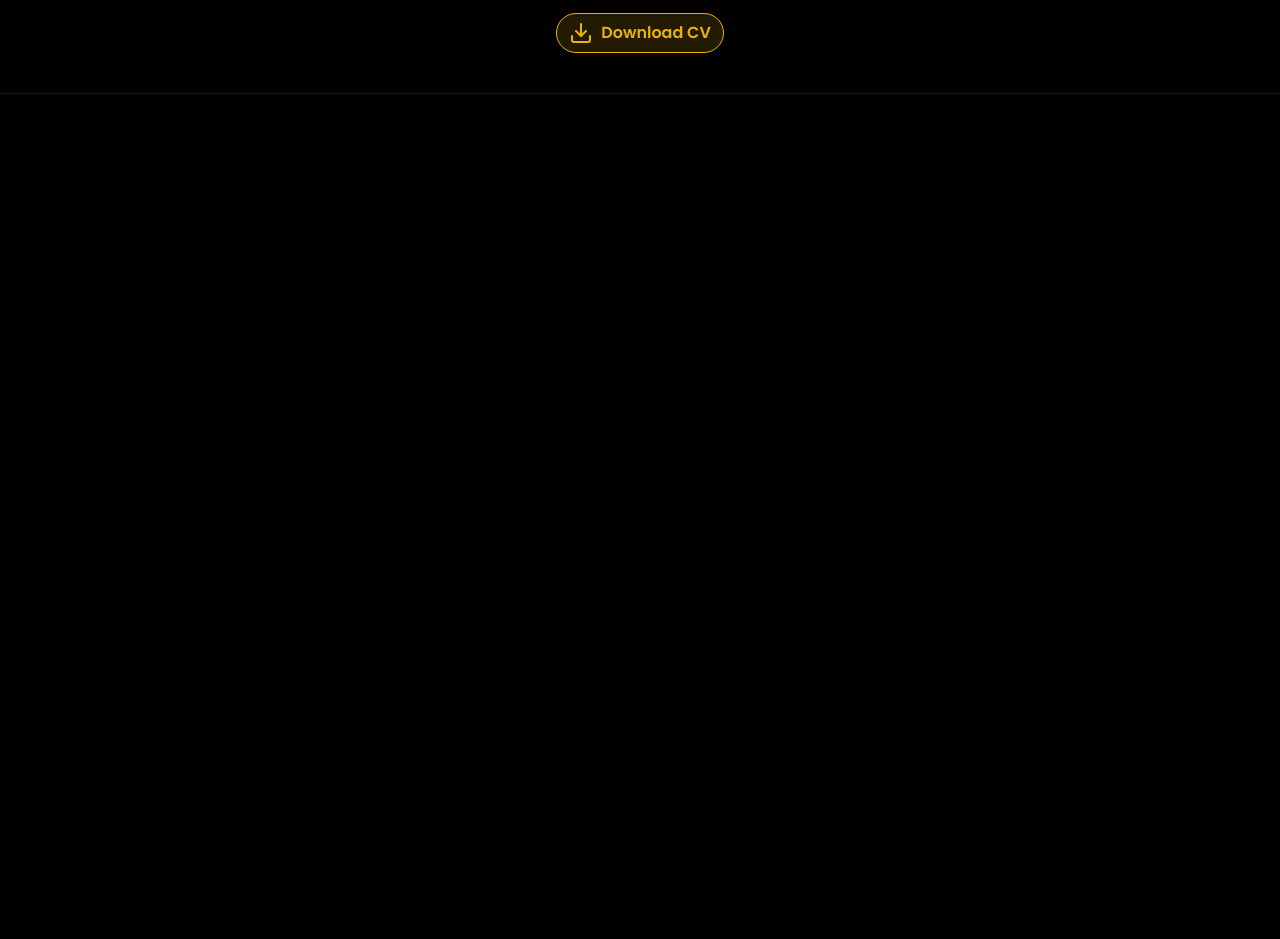
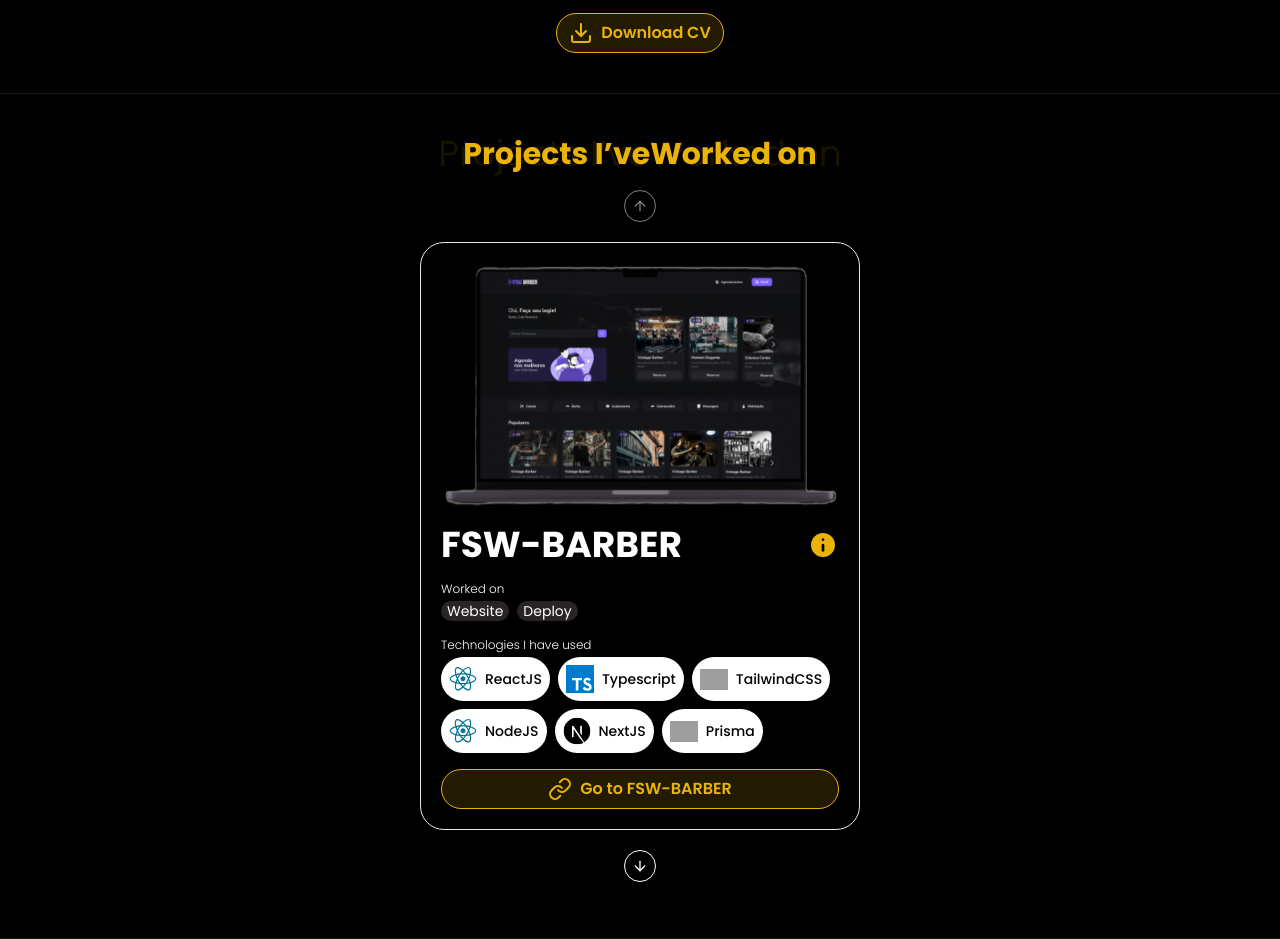
Before and after one commit to GhabrielMolina/portfolio-web, a React (Vite) app: page / in a window 1280 px wide. Shown: the part 6400-7339 px from the top of the page. Before the commit the page ends 6494 px from the top, so only its background shows below. Built offline with nearby package versions, Linux system fonts and the light colour scheme; grey boxes are pictures that could not be loaded.

Commit message:
feat: add projects

```diff
--- a/package.json
+++ b/package.json
@@ -10,6 +10,7 @@
     "preview": "vite preview"
   },
   "dependencies": {
+    "@radix-ui/react-dialog": "^1.1.1",
     "@radix-ui/react-navigation-menu": "^1.2.0",
     "@radix-ui/react-slot": "^1.1.0",
     "class-variance-authority": "^0.7.0",
--- /dev/null
+++ b/src/_components/ui/dialog.tsx
@@ -0,0 +1,122 @@
+"use client"
+
+import * as React from "react"
+import * as DialogPrimitive from "@radix-ui/react-dialog"
+import { X } from "lucide-react"
+
+import { cn } from "@/lib/utils"
+
+const Dialog = DialogPrimitive.Root
+
+const DialogTrigger = DialogPrimitive.Trigger
+
+const DialogPortal = DialogPrimitive.Portal
+
+const DialogClose = DialogPrimitive.Close
+
+const DialogOverlay = React.forwardRef<
+  React.ElementRef<typeof DialogPrimitive.Overlay>,
+  React.ComponentPropsWithoutRef<typeof DialogPrimitive.Overlay>
+>(({ className, ...props }, ref) => (
+  <DialogPrimitive.Overlay
+    ref={ref}
+    className={cn(
+      "fixed inset-0 z-50 bg-black/80  data-[state=open]:animate-in data-[state=closed]:animate-out data-[state=closed]:fade-out-0 data-[state=open]:fade-in-0",
+      className
+    )}
+    {...props}
+  />
+))
+DialogOverlay.displayName = DialogPrimitive.Overlay.displayName
+
+const DialogContent = React.forwardRef<
+  React.ElementRef<typeof DialogPrimitive.Content>,
+  React.ComponentPropsWithoutRef<typeof DialogPrimitive.Content>
+>(({ className, children, ...props }, ref) => (
+  <DialogPortal>
+    <DialogOverlay />
+    <DialogPrimitive.Content
+      ref={ref}
+      className={cn(
+        "fixed left-[50%] top-[50%] z-50 grid w-full max-w-lg translate-x-[-50%] translate-y-[-50%] gap-4 border bg-background p-6 shadow-lg duration-200 data-[state=open]:animate-in data-[state=closed]:animate-out data-[state=closed]:fade-out-0 data-[state=open]:fade-in-0 data-[state=closed]:zoom-out-95 data-[state=open]:zoom-in-95 data-[state=closed]:slide-out-to-left-1/2 data-[state=closed]:slide-out-to-top-[48%] data-[state=open]:slide-in-from-left-1/2 data-[state=open]:slide-in-from-top-[48%] sm:rounded-lg",
+        className
+      )}
+      {...props}
+    >
+      {children}
+      <DialogPrimitive.Close className="absolute right-4 top-4 rounded-sm opacity-70 ring-offset-background transition-opacity hover:opacity-100 focus:outline-none focus:ring-2 focus:ring-ring focus:ring-offset-2 disabled:pointer-events-none data-[state=open]:bg-accent data-[state=open]:text-muted-foreground">
+        <X className="h-4 w-4" />
+        <span className="sr-only">Close</span>
+      </DialogPrimitive.Close>
+    </DialogPrimitive.Content>
+  </DialogPortal>
+))
+DialogContent.displayName = DialogPrimitive.Content.displayName
+
+const DialogHeader = ({
+  className,
+  ...props
+}: React.HTMLAttributes<HTMLDivElement>) => (
+  <div
+    className={cn(
+      "flex flex-col space-y-1.5 text-center sm:text-left",
+      className
+    )}
+    {...props}
+  />
+)
+DialogHeader.displayName = "DialogHeader"
+
+const DialogFooter = ({
+  className,
+  ...props
+}: React.HTMLAttributes<HTMLDivElement>) => (
+  <div
+    className={cn(
+      "flex flex-col-reverse sm:flex-row sm:justify-end sm:space-x-2",
+      className
+    )}
+    {...props}
+  />
+)
+DialogFooter.displayName = "DialogFooter"
+
+const DialogTitle = React.forwardRef<
+  React.ElementRef<typeof DialogPrimitive.Title>,
+  React.ComponentPropsWithoutRef<typeof DialogPrimitive.Title>
+>(({ className, ...props }, ref) => (
+  <DialogPrimitive.Title
+    ref={ref}
+    className={cn(
+      "text-lg font-semibold leading-none tracking-tight",
+      className
+    )}
+    {...props}
+  />
+))
+DialogTitle.displayName = DialogPrimitive.Title.displayName
+
+const DialogDescription = React.forwardRef<
+  React.ElementRef<typeof DialogPrimitive.Description>,
+  React.ComponentPropsWithoutRef<typeof DialogPrimitive.Description>
+>(({ className, ...props }, ref) => (
+  <DialogPrimitive.Description
+    ref={ref}
+    className={cn("text-sm text-muted-foreground", className)}
+    {...props}
+  />
+))
+DialogDescription.displayName = DialogPrimitive.Description.displayName
+
+export {
+  Dialog,
+  DialogPortal,
+  DialogOverlay,
+  DialogClose,
+  DialogTrigger,
+  DialogContent,
+  DialogHeader,
+  DialogFooter,
+  DialogTitle,
+  DialogDescription,
+}
--- a/src/app.tsx
+++ b/src/app.tsx
@@ -6,6 +6,8 @@
   Eye,
   GraduationCap,
   Heart,
+  Info,
+  Link,
   MapPin,
   School,
   Smartphone,
@@ -23,6 +25,7 @@
 import { Card, CardContent } from "./_components/ui/card";
 import Technology from "./_components/technology";
 import { technologyOptions } from "./_constants/technology";
+import { Dialog, DialogTrigger } from "./_components/ui/dialog";
 
 export function App() {
   const technologyWithClasses = [
@@ -32,6 +35,11 @@
     { className: "absolute top-[25%] -right-[55%]" },
     { className: "absolute top-[50%] -right-[45%]" },
     { className: "absolute top-[75%] -right-[45%]" },
+  ];
+
+  const combinedTechnologyOptions = [
+    ...technologyOptions.frontend,
+    ...technologyOptions.backend,
   ];
 
   return (
@@ -608,6 +616,7 @@
         </div>
       </div>
 
+      {/* TODO: DOWNLOAD IMAGES */}
       {/* SKILLS */}
       <div className="py-10 border-b border-solid border-y-yellowPrimary/15 px-5">
         <TitleField title="Skills" />
@@ -667,6 +676,106 @@
           </div>
         </div>
       </div>
+
+      {/* PROJECTS */}
+      <div className="py-10 border-b border-solid border-y-yellowPrimary/15 px-5">
+        <TitleField title="Projects I’veWorked on" />
+
+        <div className="flex justify-center py-16">
+          <Carousel
+            opts={{
+              align: "start",
+            }}
+            orientation="vertical"
+            className="w-full max-w-md"
+          >
+            <CarouselContent className="-mt-1 h-[600px]">
+              {Array.from({ length: 5 }).map((_, index) => (
+                <CarouselItem key={index} className="pt-1 md:basis-1/2">
+                  <div className="p-1">
+                    <Card className="w-full rounded-3xl p-5">
+                      <CardContent className="flex flex-col gap-4 p-0 ">
+                        {/* IMAGE */}
+                        <div>
+                          <img src="./projects/fsw-barber-project.png" alt="" />
+                        </div>
+
+                        {/* CONTENT */}
+                        <div className="w-full">
+                          <div className="flex justify-between items-center">
+                            <h2 className="font-bold text-4xl">FSW-BARBER</h2>
+
+                            <Dialog>
+                              <DialogTrigger>
+                                <Info className="text-black fill-yellowPrimary size-8" />
+                              </DialogTrigger>
+                            </Dialog>
+                          </div>
+
+                          <div className="pt-4">
+                            <p className="text-xs font-light">Worked on</p>
+                            <div className="flex gap-2 items-center pt-1">
+                              <p className="bg-stone-800 px-1.5 rounded-full text-sm ">
+                                Website
+                              </p>
+                              <p className="bg-stone-800 px-1.5 rounded-full text-sm ">
+                                Deploy
+                              </p>
+                            </div>
+                          </div>
+
+                          <div className="py-4">
+                            <p className="text-xs font-light">
+                              Technologies I have used
+                            </p>
+
+                            <div className="flex flex-wrap justify-start gap-2 pt-1">
+                              {combinedTechnologyOptions
+                                .filter((tech) =>
+                                  [
+                                    "ReactJS",
+                                    "Typescript",
+                                    "NodeJS",
+                                    "NextJS",
+                                    "TailwindCSS",
+                                    "Prisma",
+                                  ].includes(tech.title)
+                                )
+                                .map((tech, index) => (
+                                  <Technology
+                                    key={index}
+                                    title={tech.title}
+                                    imageURL={tech.imageURL}
+                                  />
+                                ))}
+                            </div>
+                          </div>
+
+                          <div>
+                            <Button
+                              className="flex gap-2 items-center text-yellowPrimary bg-yellowPrimary/15 rounded-full py-1 px-3 border border-solid border-yellowPrimary"
+                              asChild
+                            >
+                              <a href="">
+                                <Link />
+                                <p className="font-semibold text-base">
+                                  Go to FSW-BARBER
+                                </p>
+                              </a>
+                            </Button>
+                          </div>
+                        </div>
+                      </CardContent>
+                    </Card>
+                  </div>
+                </CarouselItem>
+              ))}
+            </CarouselContent>
+            <CarouselPrevious />
+            <CarouselNext />
+          </Carousel>
+        </div>
+      </div>
     </div>
   );
 }
```
Also changed, not shown: public/projects/fsw-barber-project.png (added), 1 other file (tests, documents, lock files or other folders).
